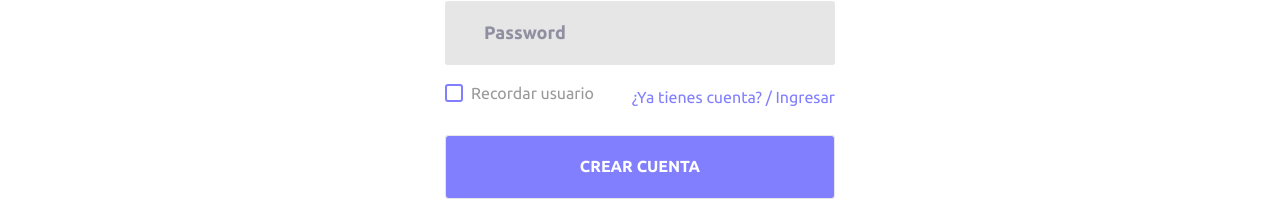
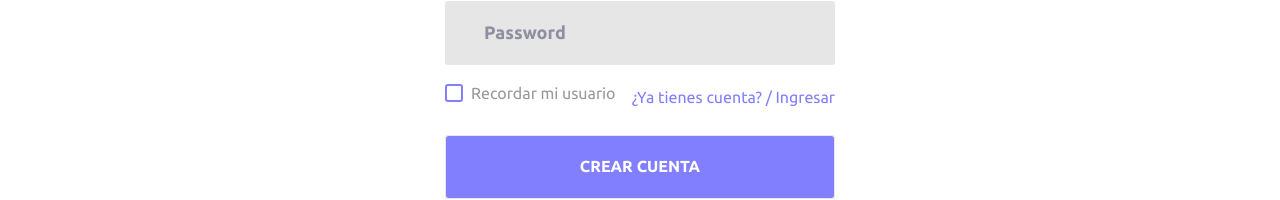
Before and after one commit to JaimeAbad/unit6, an Angular app: page /registro in a window 1280 px wide. Shown: the part 498-698 px from the top of the page. Built offline with nearby package versions, Linux system fonts and the light colour scheme.

Commit message:
c12
proteccion de rutas

```diff
--- a/src/app/pages/registro/registro.component.html
+++ b/src/app/pages/registro/registro.component.html
@@ -77,8 +77,8 @@
                   <input [(ngModel)]="recordarme"
                          class="input-checkbox100" id="ckb1"
                          type="checkbox" name="remember-me" >
-                  <label class="label-checkbox100" fro ="ckb1">
-                    Recordar usuario
+                  <label class="label-checkbox100" for ="ckb1">
+                    Recordar mi usuario
                   </label>
                 </div>
                 <a routerLink="/login" class="txt1">
```
